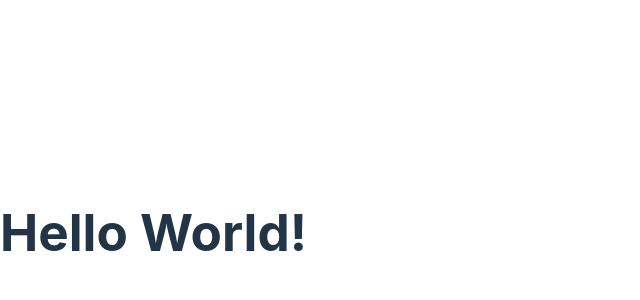
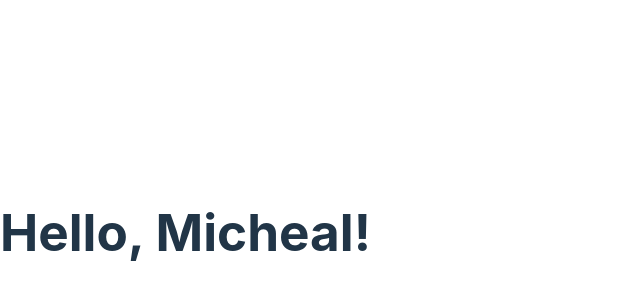
Before and after one commit to Xommon/xommon.github.io, a React (Vite) app: page / in a window 1280 px wide. Shown: the part 168-468 px from the top of the page, without its empty margins (0-640 px from the left). Built offline with nearby package versions, Linux system fonts and the light colour scheme.

Commit message:
Deploy Website

```diff
--- a/package.json
+++ b/package.json
@@ -1,10 +1,13 @@
 {
+  "homepage": "http://xommon.github.io/xommon.github.io",
   "name": "xommon.github.io",
   "private": true,
   "version": "0.0.0",
   "type": "module",
   "scripts": {
     "dev": "vite",
+    "predeploy": "npm run build",
+    "deploy": "gh-pages -d dist",
     "build": "tsc && vite build",
     "lint": "eslint . --ext ts,tsx --report-unused-disable-directives --max-warnings 0",
     "preview": "vite preview"
--- a/src/Message.tsx
+++ b/src/Message.tsx
@@ -1,5 +1,6 @@
 function Message() {
-    return <h1>Hello World!</h1>;
+    const name = 'Micheal';
+    return <h1>Hello, {name}!</h1>;
 }
 
 export default Message;
```
